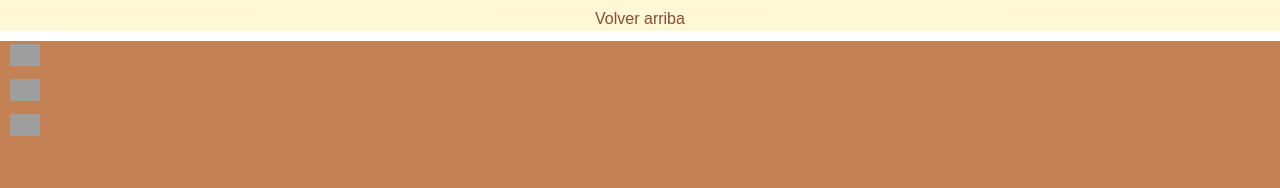
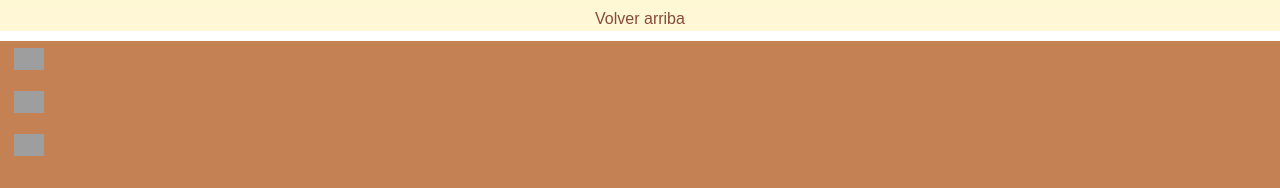
Before and after one commit to OlazarriMajo/ProyectoFinal-Olazarri, a website: page index.html in a window 1280 px wide. Shown: the part 1239-1427 px from the top of the page. Drawn offline with nearby package versions, Linux system fonts and the light colour scheme; grey boxes are pictures that could not be loaded; a web font is replaced by a local one.

Commit message:
alineacion de los iconos del footer

```diff
--- a/scss/sections/_footer.scss
+++ b/scss/sections/_footer.scss
@@ -7,6 +7,7 @@
         align-items: flex-start;
         justify-content: start;
        margin: 10px;
+       padding: 4px;
        img{
         width: 30px;
        }
```
Also changed, not shown: css/style.css.
